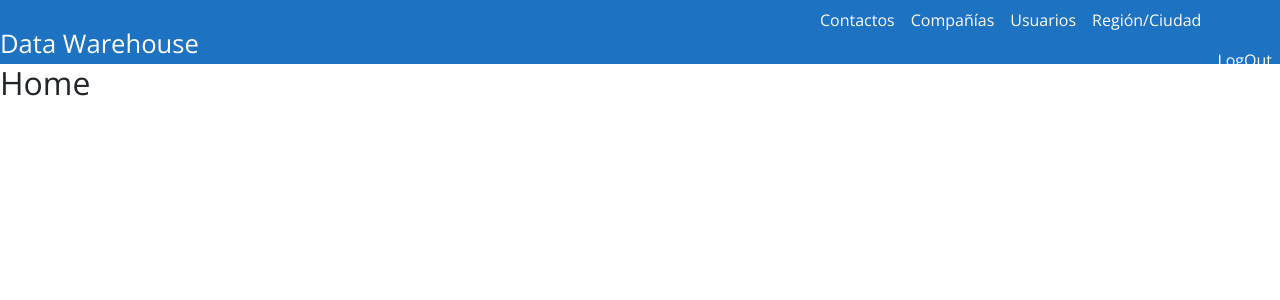
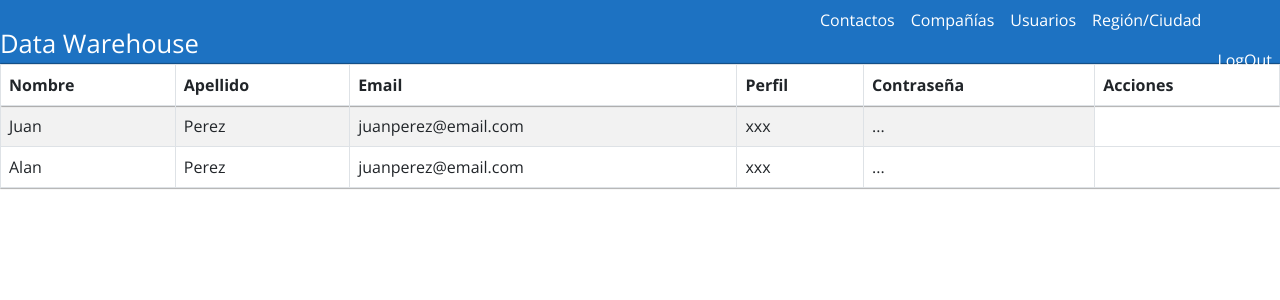
Before and after one commit to jyongkim/dataWarehouse, a React (Create React App) app: page /users in a window 1280 px wide. Shown: the top 300 px of the page. Built offline with nearby package versions, Linux system fonts and the light colour scheme; no server answers.

Commit message:
Tabla de Usuarios con sort

```diff
--- a/src/App.js
+++ b/src/App.js
@@ -11,6 +11,7 @@ import {
   Route,
   Link
 } from "react-router-dom";
+import User from './Frontend/pages/User';
 
 export default function App() {
   const [contacts, setContacts] = useState([]);
@@ -104,7 +105,7 @@ export default function App() {
             <Users />
           </Route>
           <Route path="/users">
-            <Home />
+            <User />
           </Route>
           <Route path="/pref">
             <Home />
--- /dev/null
+++ b/src/Frontend/pages/User.js
@@ -0,0 +1,78 @@
+import React from 'react';
+import './User.css';
+import {Table} from 'react-bootstrap';
+import {useState,useEffect} from 'react';
+
+export default function User() {
+
+    const [usuarios, setUsuarios] = useState([])
+
+    useEffect(() => {
+        setUsuarios([{
+            Nombre:'Juan',
+            Apellido:'Perez',
+            Email:'juanperez@email.com',
+            Password:'xxx'
+        },
+        {
+            Nombre:'Alan',
+            Apellido:'Perez',
+            Email:'juanperez@email.com',
+            Password:'xxx'
+        }
+        ])
+
+    }, [])
+    const [directionName, setDirectionName] = useState(false)
+    const sortByName = () => {
+        setUsuarios([
+        ...usuarios.sort((a,b)=>
+        {
+            setDirectionName(!directionName)
+            if(a.Nombre<b.Nombre)
+                return directionName?-1:1
+            else if (a.Nombre>b.Nombre)
+                return directionName?1:-1
+            return 0
+        })])
+
+
+    }
+    return (
+        <div>
+            <Table striped bordered hover>
+                <thead>
+                    <tr>
+                        <th onClick={()=>sortByName()}>Nombre</th>
+                        <th>Apellido</th>
+                        <th>Email</th>
+                        <th>Perfil</th>
+                        <th>Contraseña</th>
+                        <th>Acciones</th>
+                    </tr>
+                </thead>
+                <tbody>
+                   {
+                       usuarios.map(u=> (
+                        <tr>
+                            <td>
+                                {u.Nombre}
+                            </td>
+                            <td>
+                                {u.Apellido}
+                            </td>
+                            <td>
+                                {u.Email}
+                            </td>
+                            <td>
+                                {u.Password}
+                            </td>
+                            <td>...</td>
+                        </tr>
+                           ))
+                   }
+                </tbody>
+            </Table>
+        </div>
+    )
+}
```
Also changed, not shown: src/Frontend/pages/User.css (added).
